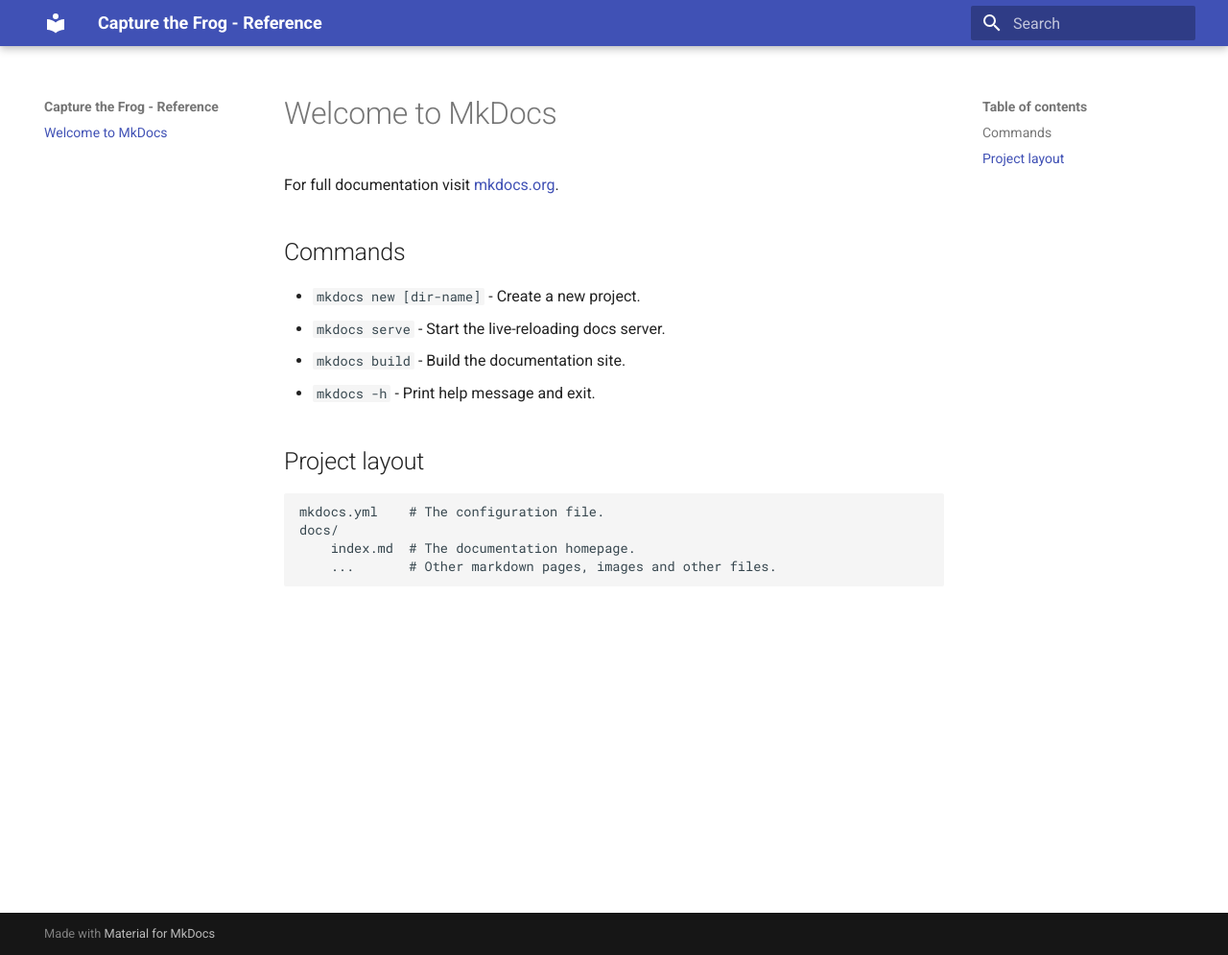
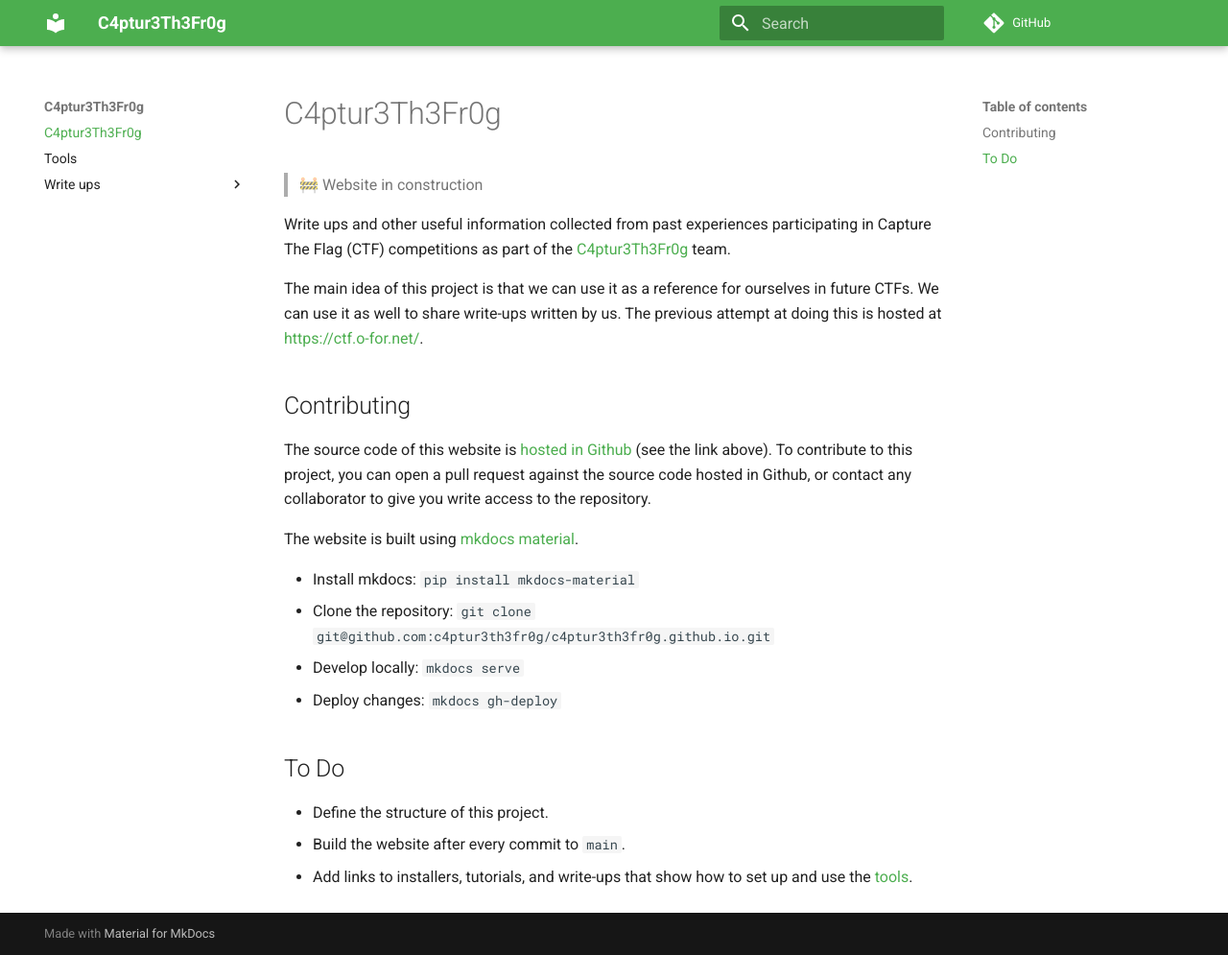
Before and after one commit to c4ptur3th3fr0g/c4ptur3th3fr0g.github.io, an MkDocs documentation site: the page built from docs/index.md, in a window 1280 px wide and 995 px high. Shown: the whole window at 96% size. Built offline with MkDocs 1.6.1 and Material for MkDocs 9.7.7, drawn with Linux system fonts in a browser that asks for light colours; comment, search, counter and statistics services are not loaded.

Commit message:
feat: migrate old documentation

```diff
--- a/docs/index.md
+++ b/docs/index.md
@@ -1,17 +1,24 @@
-# Welcome to MkDocs
+# C4ptur3Th3Fr0g
 
-For full documentation visit [mkdocs.org](https://www.mkdocs.org).
+> 🚧 Website in construction
 
-## Commands
+Write ups and other useful information collected from past experiences participating in Capture The Flag (CTF) competitions as part of the [C4ptur3Th3Fr0g](https://ctftime.org/team/307745) team.
 
-* `mkdocs new [dir-name]` - Create a new project.
-* `mkdocs serve` - Start the live-reloading docs server.
-* `mkdocs build` - Build the documentation site.
-* `mkdocs -h` - Print help message and exit.
+The main idea of this project is that we can use it as a reference for ourselves in future CTFs. We can use it as well to share write-ups written by us. The previous attempt at doing this is hosted at [https://ctf.o-for.net/](https://ctf.o-for.net/).
 
-## Project layout
+## Contributing
 
-    mkdocs.yml    # The configuration file.
-    docs/
-        index.md  # The documentation homepage.
-        ...       # Other markdown pages, images and other files.
+The source code of this website is [hosted in Github](https://github.com/c4ptur3th3fr0g/c4ptur3th3fr0g.github.io) (see the link above). To contribute to this project, you can open a pull request against the source code hosted in Github, or contact any collaborator to give you write access to the repository.
+
+The website is built using [mkdocs material](https://squidfunk.github.io/mkdocs-material/).
+
+-   Install mkdocs: `pip install mkdocs-material`
+-   Clone the repository: `git clone git@github.com:c4ptur3th3fr0g/c4ptur3th3fr0g.github.io.git`
+-   Develop locally: `mkdocs serve`
+-   Deploy changes: `mkdocs gh-deploy`
+
+## To Do
+
+-   Define the structure of this project.
+-   Build the website after every commit to `main`.
+-   Add links to installers, tutorials, and write-ups that show how to set up and use the [tools](tools.md).
--- a/mkdocs.yml
+++ b/mkdocs.yml
@@ -1,4 +1,16 @@
-site_name: Capture the Frog - Reference
-site_url: https://example.com
+site_name: C4ptur3Th3Fr0g
+site_url: https://c4ptur3th3fr0g.github.io/
+repo_url: https://github.com/c4ptur3th3fr0g/c4ptur3th3fr0g.github.io
 theme:
     name: material
+    palette:
+        primary: green
+        accent: light green
+markdown_extensions:
+  - pymdownx.highlight:
+      anchor_linenums: true
+      line_spans: __span
+      pygments_lang_class: true
+  - pymdownx.inlinehilite
+  - pymdownx.snippets
+  - pymdownx.superfences
```
Also changed, not shown: docs/tools.md (added, +23 -0 lines), docs/write-ups/Google CTF 2024/mine-the-gap.md (added, +113 -0 lines), docs/write-ups/Google CTF 2024/write-flag-where.md (added, +283 -0 lines), docs/images/mine-the-gap.png (added), docs/images/where-1-rodata.png (added), docs/images/where-1-text-address.png (added), docs/images/where-1.png (added).
